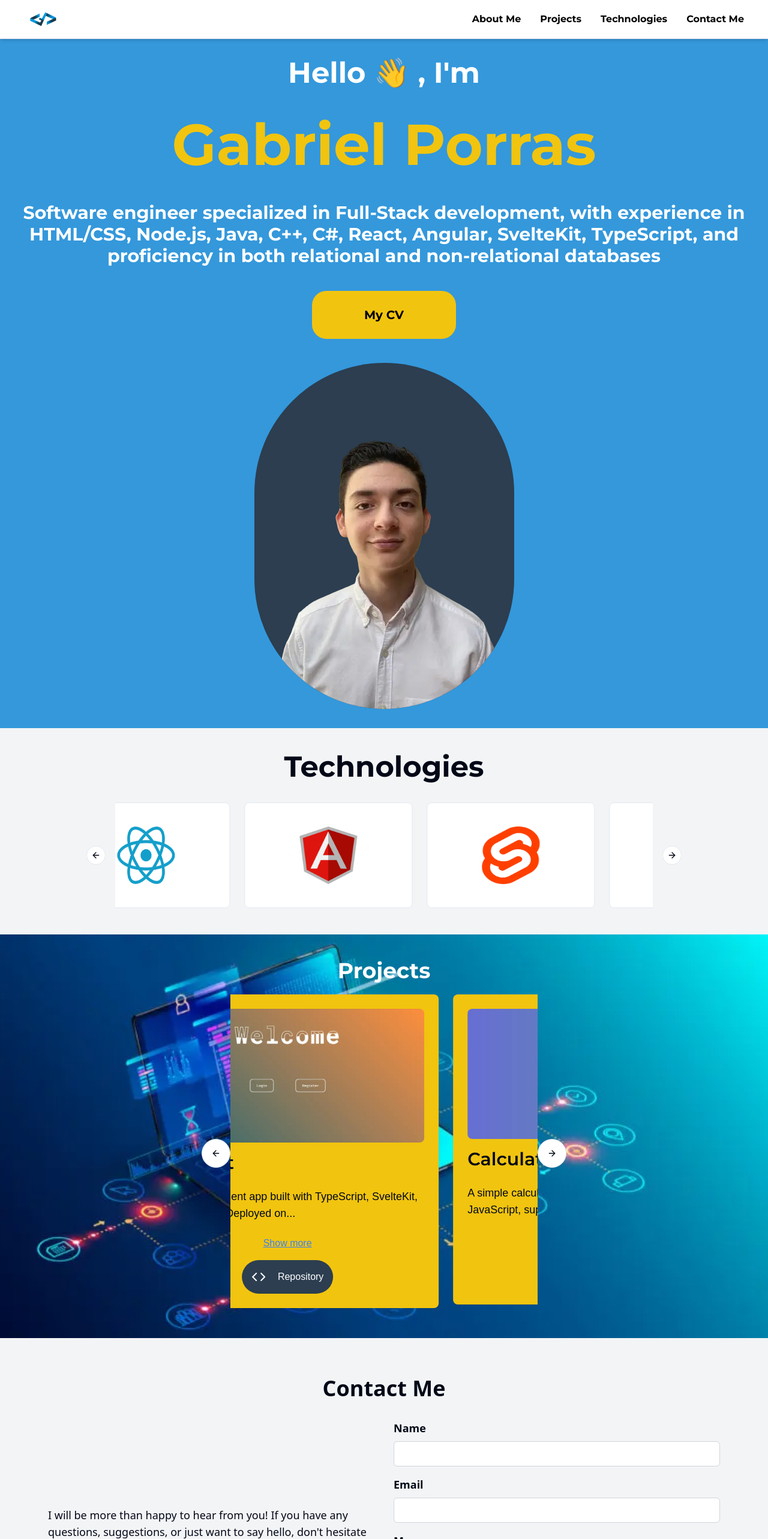
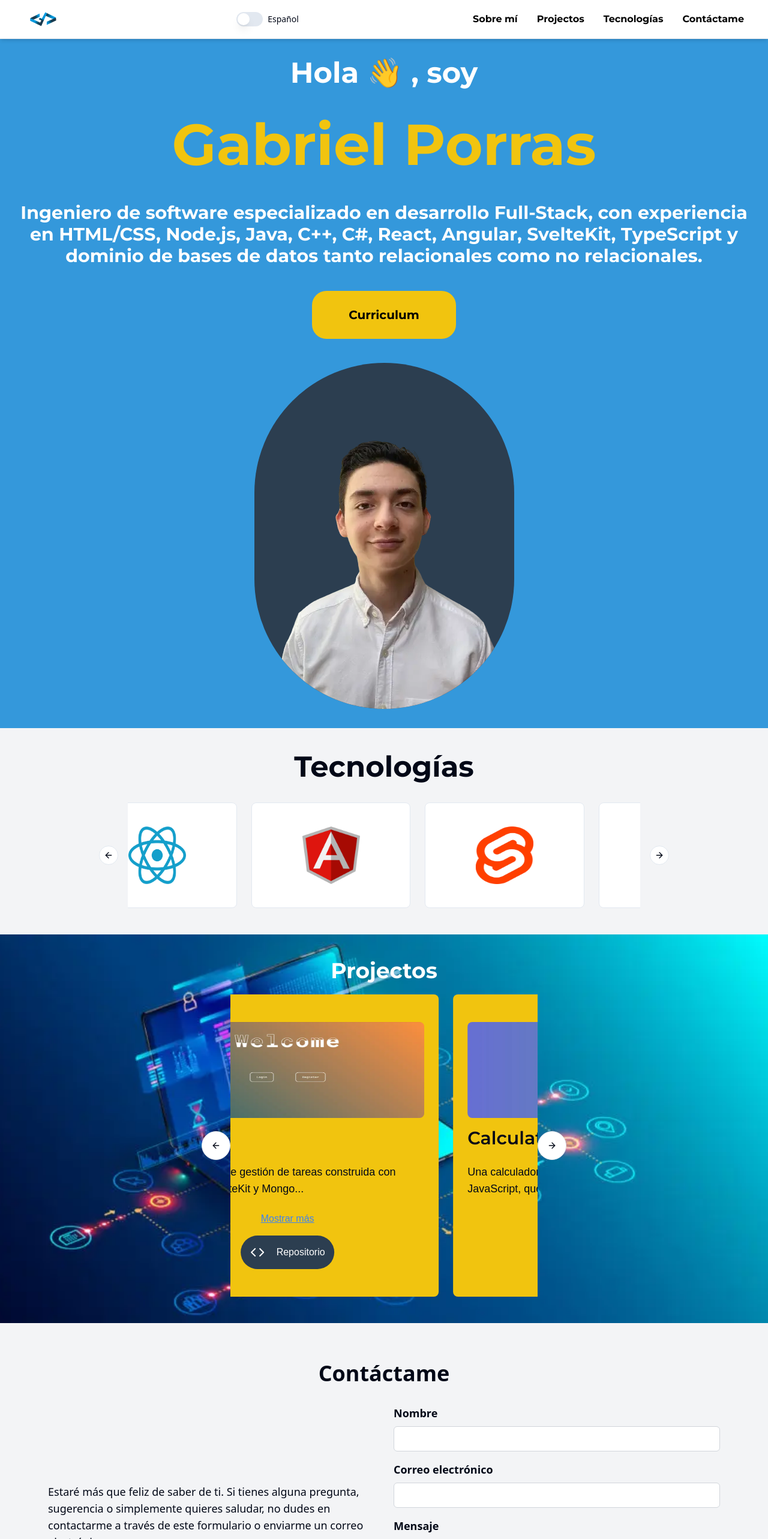
Before and after one commit to Unxpected155/proyecto-portafolio, a React (Vite) app: page / in a window 1280 px wide. Shown: the top 2566 px of the page at 60% size. Built offline with nearby package versions, Linux system fonts and the light colour scheme.

Commit message:
Applied traslation from spanich to english

```diff
--- a/package.json
+++ b/package.json
@@ -12,7 +12,9 @@
   },
   "dependencies": {
     "@emailjs/browser": "^4.3.3",
+    "@radix-ui/react-label": "^2.0.2",
     "@radix-ui/react-slot": "^1.0.2",
+    "@radix-ui/react-switch": "^1.0.3",
     "@react-email/components": "0.0.16",
     "@sendgrid/mail": "^8.1.3",
     "@types/express": "^4.17.21",
@@ -23,10 +25,13 @@
     "embla-carousel-react": "^8.0.2",
     "express": "^4.19.2",
     "framer-motion": "^11.0.28",
+    "i18next": "^23.11.2",
+    "i18next-browser-languagedetector": "^7.2.1",
     "lucide-react": "^0.368.0",
     "react": "^18.2.0",
     "react-dom": "^18.2.0",
     "react-email": "2.1.1",
+    "react-i18next": "^14.1.1",
     "react-icons": "^5.0.1",
     "react-scroll": "^1.9.0",
     "resend": "^3.2.0",
--- a/src/components/Nav.tsx
+++ b/src/components/Nav.tsx
@@ -3,8 +3,11 @@ import { useEffect, useState } from "react";
 import { GiHamburgerMenu } from "react-icons/gi";
 import { LuAlignRight } from "react-icons/lu";
 import { motion, AnimatePresence } from "framer-motion";
+import { useTranslation } from "react-i18next";
 
 const NavLinks = () => {
+  const { t } = useTranslation();
+
   return (
     <>
       <Link
@@ -15,7 +18,7 @@ const NavLinks = () => {
         offset={-50}
         duration={500}
       >
-        About Me
+        {t("nav.aboutMe")}
       </Link>
       <Link
         className="transform font-title transition duration-300 hover:scale-110 hover:text-secondary-color"
@@ -25,7 +28,7 @@ const NavLinks = () => {
         offset={50}
         duration={500}
       >
-        Projects
+        {t("nav.projects")}
       </Link>
       <Link
         className="transform font-title transition duration-300 hover:scale-110 hover:text-secondary-color"
@@ -34,7 +37,7 @@ const NavLinks = () => {
         smooth={true}
         duration={500}
       >
-        Technologies
+        {t("nav.technologies")}
       </Link>
       <Link
         className="transform font-title transition duration-300 hover:scale-110 hover:text-secondary-color"
@@ -44,7 +47,7 @@ const NavLinks = () => {
         offset={50}
         duration={500}
       >
-        Contact Me
+        {t("nav.contactMe")}
       </Link>
     </>
   );
--- /dev/null
+++ b/src/components/ui/label.tsx
@@ -0,0 +1,24 @@
+import * as React from "react"
+import * as LabelPrimitive from "@radix-ui/react-label"
+import { cva, type VariantProps } from "class-variance-authority"
+
+import { cn } from "@/lib/utils"
+
+const labelVariants = cva(
+  "text-sm font-medium leading-none peer-disabled:cursor-not-allowed peer-disabled:opacity-70"
+)
+
+const Label = React.forwardRef<
+  React.ElementRef<typeof LabelPrimitive.Root>,
+  React.ComponentPropsWithoutRef<typeof LabelPrimitive.Root> &
+    VariantProps<typeof labelVariants>
+>(({ className, ...props }, ref) => (
+  <LabelPrimitive.Root
+    ref={ref}
+    className={cn(labelVariants(), className)}
+    {...props}
+  />
+))
+Label.displayName = LabelPrimitive.Root.displayName
+
+export { Label }
--- /dev/null
+++ b/src/components/ui/switch.tsx
@@ -0,0 +1,27 @@
+import * as React from "react"
+import * as SwitchPrimitives from "@radix-ui/react-switch"
+
+import { cn } from "@/lib/utils"
+
+const Switch = React.forwardRef<
+  React.ElementRef<typeof SwitchPrimitives.Root>,
+  React.ComponentPropsWithoutRef<typeof SwitchPrimitives.Root>
+>(({ className, ...props }, ref) => (
+  <SwitchPrimitives.Root
+    className={cn(
+      "peer inline-flex h-6 w-11 shrink-0 cursor-pointer items-center rounded-full border-2 border-transparent transition-colors focus-visible:outline-none focus-visible:ring-2 focus-visible:ring-ring focus-visible:ring-offset-2 focus-visible:ring-offset-background disabled:cursor-not-allowed disabled:opacity-50 data-[state=checked]:bg-primary data-[state=unchecked]:bg-input",
+      className
+    )}
+    {...props}
+    ref={ref}
+  >
+    <SwitchPrimitives.Thumb
+      className={cn(
+        "pointer-events-none block h-5 w-5 rounded-full bg-background shadow-lg ring-0 transition-transform data-[state=checked]:translate-x-5 data-[state=unchecked]:translate-x-0"
+      )}
+    />
+  </SwitchPrimitives.Root>
+))
+Switch.displayName = SwitchPrimitives.Root.displayName
+
+export { Switch }
--- /dev/null
+++ b/src/i18n.ts
@@ -0,0 +1,90 @@
+import i18n from "i18next";
+import LanguageDetector from "i18next-browser-languagedetector";
+import { initReactI18next } from "react-i18next";
+
+i18n
+  .use(LanguageDetector)
+  .use(initReactI18next)
+  .init({
+    debug: true,
+    lng: "es",
+    returnObjects: true,
+    resources: {
+      en: {
+        translation: {
+          greeting: "Hello 👋 , I'm",
+          aboutMe:
+            "Software engineer specialized in Full-Stack development, with experience in HTML/CSS, Node.js, Java, C++, C#, React, Angular, SvelteKit, TypeScript, and proficiency in both relational and non-relational databases",
+          cv: "My CV",
+          nav: {
+            aboutMe: "About Me",
+            projects: "Projects",
+            technologies: "Technologies",
+            contactMe: "Contact Me",
+          },
+          repository: "Repository",
+          projectDescriptions: {
+            gamehub:
+              "This website integrates the RAWG API to provide a list of games with categories and scores. Deployed on Vercel.",
+            quitsmoke:
+              "A web app to help people quit smoking, featuring Spring Boot, Spring Security, Angular, and more. Includes a chatbot and wearable device integration.",
+            todolist:
+              "A task management app built with TypeScript, SvelteKit, and MongoDB. Deployed on Firebase.",
+            calculator:
+              "A simple calculator developed using HTML/CSS and JavaScript, supporting basic operations and decimal numbers.",
+            tictactoe:
+              "This project implements the Minimax AI algorithm for Tic-Tac-Toe, allowing for strategic gameplay against an AI opponent.",
+          },
+          showMore: "Show more",
+          showLess: "Show less",
+          contactMessage:
+            "I will be more than happy to hear from you! If you have any questions, suggestions, or just want to say hello, don't hesitate to contact me through this form or send me an email.",
+          contactNameLabel: "Name",
+          contactEmailLabel: "Email",
+          contactMessageLabel: "Message",
+          sendLabel: "Send",
+          occupation: "Full-Stack Software Developer",
+        },
+      },
+      es: {
+        translation: {
+          greeting: "Hola 👋 , soy",
+          aboutMe:
+            "Ingeniero de software especializado en desarrollo Full-Stack, con experiencia en HTML/CSS, Node.js, Java, C++, C#, React, Angular, SvelteKit, TypeScript y dominio de bases de datos tanto relacionales como no relacionales.",
+          cv: "Curriculum ",
+          nav: {
+            aboutMe: "Sobre mí",
+            projects: "Projectos",
+            technologies: "Tecnologías",
+            contactMe: "Contáctame",
+          },
+          repository: "Repositorio",
+          projectDescriptions: {
+            gamehub:
+              "Este sitio web integra la API de RAWG para proporcionar una lista de juegos con categorías y puntuaciones. Desplegado en Vercel.",
+            quitsmoke:
+              "Una aplicación web para ayudar a las personas a dejar de fumar, con Spring Boot, Spring Security, Angular y más. Incluye un chatbot e integración de dispositivos ponibles.",
+            todolist:
+              "Una aplicación de gestión de tareas construida con TypeScript, SvelteKit y MongoDB. Desplegada en Firebase.",
+            calculator:
+              "Una calculadora simple desarrollada con HTML/CSS y JavaScript, que soporta operaciones básicas y números decimales.",
+            tictactoe:
+              "Este proyecto implementa el algoritmo de inteligencia artificial Minimax para el juego de Gato, permitiendo un juego estratégico contra un oponente controlado por la computadora.",
+          },
+          showMore: "Mostrar más",
+          showLess: "Mostrar menos",
+          contactMessage:
+            "Estaré más que feliz de saber de ti. Si tienes alguna pregunta, sugerencia o simplemente quieres saludar, no dudes en contactarme a través de este formulario o enviarme un correo electrónico.",
+          contactNameLabel: "Nombre",
+          contactEmailLabel: "Correo electrónico",
+          contactMessageLabel: "Mensaje",
+          sendLabel: "Enviar",
+          occupation: "Ingeniero de software Full-Stack",
+        },
+      },
+    },
+
+    interpolation: {
+      escapeValue: false, // react already safes from xss => https://www.i18next.com/translation-function/interpolation#unescape
+    },
+  });
--- a/src/sections/Abilities.tsx
+++ b/src/sections/Abilities.tsx
@@ -9,6 +9,7 @@ import {
 
 import Autoplay from "embla-carousel-autoplay";
 import { useState } from "react";
+import { useTranslation } from "react-i18next";
 
 const technologies = [
   {
@@ -89,10 +90,13 @@ const technologies = [
 ];
 
 const Abilities = () => {
+  const { t } = useTranslation();
   const [hoveredIndex, setHoveredIndex] = useState(null);
   return (
     <div className="flex flex-col items-center justify-center gap-8 py-10">
-      <p className="font-title text-2xl font-bold md:text-5xl">Technologies</p>
+      <p className="font-title text-2xl font-bold md:text-5xl">
+        {t("nav.technologies")}
+      </p>
       <Carousel
         plugins={[
           Autoplay({
@@ -103,7 +107,7 @@ const Abilities = () => {
           align: "start",
           loop: true,
         }}
-        className="w-full max-w-[18rem] md:max-w-xl lg:max-w-4xl"
+        className="w-8/12 max-w-[18rem] md:max-w-xl lg:max-w-4xl "
       >
         <CarouselContent>
           {technologies.map((tech, index) => (
--- a/src/sections/AboutMe.tsx
+++ b/src/sections/AboutMe.tsx
@@ -1,27 +1,25 @@
 import DownloadFileButton from "@/components/DownloadFileButton";
 import Logo from "@/components/Logo";
+import { useTranslation } from "react-i18next";
 
 const AboutMe = () => {
+  const { t } = useTranslation();
+
   return (
     <div className="flex flex-col items-center gap-8 text-wrap">
       <div className="flex flex-col items-center gap-4 text-center font-title text-white">
-        <p className="mb-8 text-2xl font-bold md:text-5xl">Hello 👋 , I'm</p>
+        <p className="mb-8 text-2xl font-bold md:text-5xl">{t("greeting")}</p>
         <p className="text-5xl font-bold text-secondary-color md:text-8xl">
           Gabriel Porras
         </p>
-        <p className="mt-8 text-xl font-bold md:text-3xl">
-          Software engineer specialized in Full-Stack development, with
-          experience in HTML/CSS, Node.js, Java, C++, C#, React, Angular,
-          SvelteKit, TypeScript, and proficiency in both relational and
-          non-relational databases
-        </p>
+        <p className="mt-8 text-xl font-bold md:text-3xl">{t("aboutMe")}</p>
         <div className="flex flex-col gap-4">
           <DownloadFileButton
             className="mt-6 w-40 items-center rounded-3xl bg-secondary-color p-2 text-xl font-bold text-black md:h-20 md:w-60"
             fileRef={"CV Tarea 3 Ingles.pdf"}
             nameDownload={"Gabriel's CV"}
           >
-            My CV
+            {t("cv")}
           </DownloadFileButton>
         </div>
       </div>
--- a/src/sections/ContactMe.tsx
+++ b/src/sections/ContactMe.tsx
@@ -1,7 +1,9 @@
-import React, { ChangeEvent, FormEvent, useState } from "react";
+import { ChangeEvent, FormEvent, useState } from "react";
 import emailJS from "@emailjs/browser";
+import { useTranslation } from "react-i18next";
 
 const ContactMe = () => {
+  const { t } = useTranslation();
   const [contactInfo, setContactInfo] = useState({
     name: "",
     email: "",
@@ -55,21 +57,19 @@ const ContactMe = () => {
     <section id="contact" className="bg-gray-100 py-16">
       <div className="mx-auto max-w-6xl px-4">
         <h2 className="mb-8 text-center text-3xl font-bold md:text-4xl">
-          Contact Me
+          {t("nav.contactMe")}
         </h2>
         <div className="flex flex-col items-center justify-center md:flex-row">
           <div className="md:mr-8 md:w-1/2">
-            <p className="mb-4 text-lg">
-              I will be more than happy to hear from you! If you have any
-              questions, suggestions, or just want to say hello, don't hesitate
-              to contact me through this form or send me an email.
+            <p className="mb-4 text-lg">{t("contactMessage")}</p>
+            <p className="text-lg">
+              {t("contactEmailLabel")}: gabripb2004@gmail.com
             </p>
-            <p className="text-lg">Email: gabripb2004@gmail.com</p>
           </div>
           <div className="mt-8 md:mt-0 md:w-1/2">
             <form className="flex flex-col" onSubmit={handleSubmit}>
               <label htmlFor="name" className="mb-2 text-lg font-semibold">
-                Name
+                {t("contactNameLabel")}
               </label>
               <input
                 type="text"
@@ -80,7 +80,7 @@ const ContactMe = () => {
                 className="mb-4 rounded-md border border-gray-300 px-4 py-2"
               />
               <label htmlFor="email" className="mb-2 text-lg font-semibold">
-                Email
+                {t("contactEmailLabel")}
               </label>
               <input
                 type="email"
@@ -91,7 +91,7 @@ const ContactMe = () => {
                 className="mb-4 rounded-md border border-gray-300 px-4 py-2"
               />
               <label htmlFor="message" className="mb-2 text-lg font-semibold">
-                Message
+                {t("contactMessageLabel")}
               </label>
               <textarea
                 id="message"
@@ -105,7 +105,7 @@ const ContactMe = () => {
                 type="submit"
                 className="rounded-md bg-blue-500 px-4 py-2 text-white transition duration-300 hover:bg-blue-600"
               >
-                Send
+                {t("sendLabel")}
               </button>
             </form>
           </div>
--- a/src/sections/Header.tsx
+++ b/src/sections/Header.tsx
@@ -1,7 +1,23 @@
 import Logo from "../components/Logo";
 import Nav from "../components/Nav";
+import { Label } from "@/components/ui/label";
+import { Switch } from "@/components/ui/switch";
+import { useState } from "react";
+import { useTranslation } from "react-i18next";
 
 const Header = () => {
+  const { i18n } = useTranslation();
+  const [isEnglish, setIsEnglish] = useState(true);
+
+  const handleChangeLanguage = () => {
+    if (isEnglish) {
+      i18n.changeLanguage("en");
+    } else {
+      i18n.changeLanguage("es");
+    }
+    setIsEnglish(!isEnglish);
+  };
+
   return (
     <header className="sticky top-0 z-[20] mx-auto flex w-full flex-wrap items-center justify-between border-b border-gray-200 bg-white px-10 font-bold shadow-md">
       <div>
@@ -11,6 +27,16 @@ const Header = () => {
           imagePath={"src/assets/logo_gabo_azul.webp"}
         ></Logo>
       </div>
+      <div className="flex items-center space-x-2">
+        <Switch
+          id="language-switch"
+          color={"#333"}
+          onCheckedChange={handleChangeLanguage}
+        />
+        <Label htmlFor="language-switch">
+          {isEnglish ? "Español" : "English"}
+        </Label>
+      </div>
       <Nav></Nav>
     </header>
   );
--- a/src/sections/Projects.tsx
+++ b/src/sections/Projects.tsx
@@ -10,10 +10,10 @@ import {
 import { Code } from "lucide-react";
 import { motion } from "framer-motion";
 import Autoplay from "embla-carousel-autoplay";
+import { useTranslation } from "react-i18next";
 
 interface Project {
   title: string;
-  description: string;
   repository: string;
   image: string;
 }
@@ -21,41 +21,34 @@ interface Project {
 const projects: Project[] = [
   {
     title: "Gamehub",
-    description:
-      "This website integrates the RAWG API to provide a list of games with categories and scores. Deployed on Vercel.",
+
     repository: "https://github.com/Unxpected155/gameHub",
     image: `src/assets/projects/Gamehub.webp`,
   },
   {
     title: "QuitSmoke",
-    description:
-      "A web app to help people quit smoking, featuring Spring Boot, Spring Security, Angular, and more. Includes a chatbot and wearable device integration.",
     repository: "https://github.com/Unxpected155/QuitSmoke-Backend",
     image: "src/assets/projects/QuitSmoke.webp",
   },
   {
-    title: "Todo List",
-    description:
-      "A task management app built with TypeScript, SvelteKit, and MongoDB. Deployed on Firebase.",
+    title: "TodoList",
     repository: "https://github.com/fbnmlns/proyecto-componentes",
     image: "src/assets/projects/TodoList.webp",
   },
   {
     title: "Calculator",
-    description:
-      "A simple calculator developed using HTML/CSS and JavaScript, supporting basic operations and decimal numbers.",
     repository: "https://github.com/Unxpected155/calculator",
     image: "src/assets/projects/Calculator.webp",
   },
   {
-    title: "",
-    description: "",
-    repository: "",
-    image: "src/assets/sapitoIcon.png",
+    title: "TicTacToe",
+    repository: "https://github.com/Cledersonbc/tic-tac-toe-minimax",
+    image: "src/assets/projects/tictactoe.webp",
   },
 ];
 
 const Projects = () => {
+  const { t } = useTranslation();
   const [showFullDescription, setShowFullDescription] = useState<boolean[]>([]);
   const [isMobile, setIsMobile] = useState(false);
 
@@ -81,26 +74,28 @@ const Projects = () => {
 
   return (
     <div className="flex flex-col items-center justify-center gap-4">
-      <p className="font-title text-4xl font-bold text-white">Projects</p>
+      <p className="font-title text-4xl font-bold text-white">
+        {t("nav.projects")}
+      </p>
       <Carousel
         plugins={[
           Autoplay({
             delay: 2000,
           }),
         ]}
-        className="w-full max-w-[13rem] md:max-w-lg"
+        className="w-full max-w-[13rem] md:max-w-lg "
       >
         <CarouselContent>
           {projects.map((project, index) => (
             <CarouselItem key={index}>
               <div className="p-1">
-                <Card className="max-h-[35rem] border-none bg-secondary-color ">
-                  <CardContent className="flex aspect-square items-center justify-center p-6 font-body">
+                <Card className="max-h-[35rem] border-none bg-secondary-color">
+                  <CardContent className="flex aspect-square items-center justify-center p-6 font-body ">
                     <div className="flex flex-col gap-4">
                       <img
                         src={project.image}
                         alt={project.title + " image"}
-                        className="rounded-lg"
+                        className="max-h-20 rounded-lg md:max-h-40"
                       />
                       <div className="flex flex-col gap-6">
                         <h2 className="font-title text-2xl font-semibold md:text-3xl">
@@ -108,20 +103,27 @@ const Projects = () => {
                         </h2>
                         <p className="text-md md:text-lg">
                           {showFullDescription[index]
-                            ? project.description
-                            : project.description.slice(0, 80)}
-                          {project.description.length > 80 &&
+                            ? t(
+                                `projectDescriptions.${project.title.toLowerCase()}`,
+                              )
+                            : t(
+                                `projectDescriptions.${project.title.toLowerCase()}`,
+                              ).slice(0, 80)}
+                          {t(
+                            `projectDescriptions.${project.title.toLowerCase()}`,
+                          ).length > 80 &&
                             !showFullDescription[index] &&
                             "..."}
                         </p>
-                        {project.description.length > 80 && (
+                        {t(`projectDescriptions.${project.title.toLowerCase()}`)
+                          .length > 80 && (
                           <button
                             onClick={() => toggleDescription(index)}
                             className="text-blue-500 underline"
                           >
                             {showFullDescription[index]
-                              ? "Show less"
-                              : "Show more"}
+                              ? t("showLess")
+                              : t("showMore")}
                           </button>
                         )}
                       </div>
@@ -135,7 +137,7 @@ const Projects = () => {
                         className="flex max-w-[50%] justify-center gap-5 self-center rounded-full bg-terciary-color p-4 text-white"
                       >
                         <Code />
-                        {isMobile ? "" : "Repository"}
+                        {isMobile ? "" : t("repository")}
                       </motion.button>
                     </div>
                   </CardContent>
```
Also changed, not shown: src/main.tsx (+9 -8 lines), src/sections/Footer.tsx (+4 -4 lines), src/assets/projects/tictactoe.webp (added), 1 other file (tests, documents, lock files or other folders).
